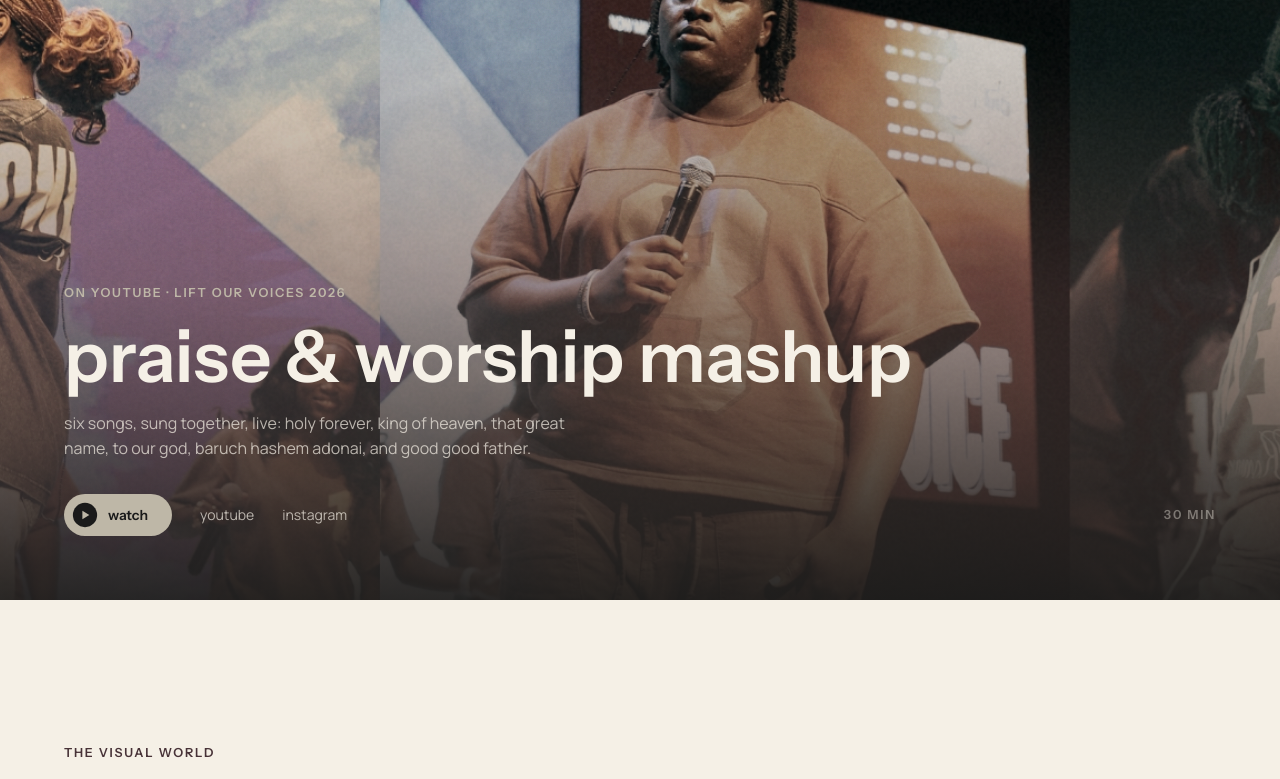
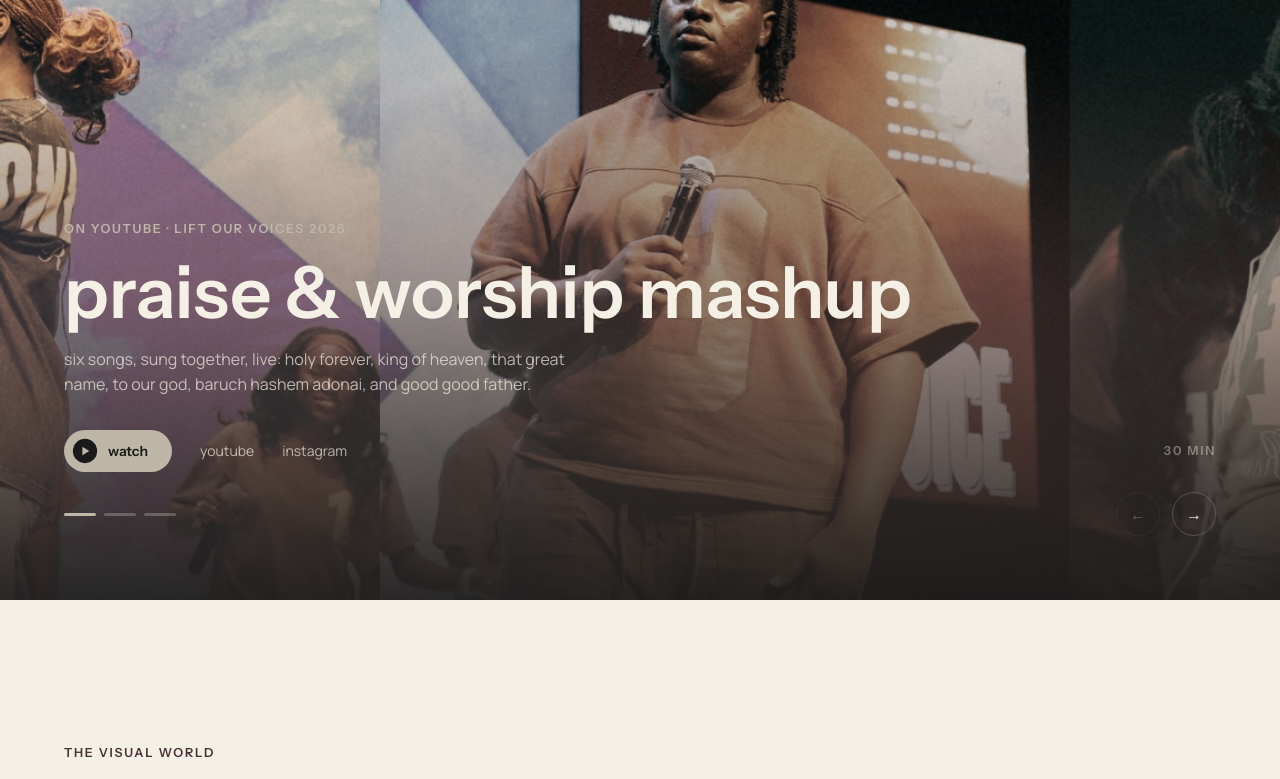
Before and after one commit to eayanwale/onevoice-website, a Next.js app: page / in a window 1280 px wide. Shown: the part 2304-3083 px from the top of the page. Built offline with nearby package versions, Linux system fonts and the light colour scheme.

Commit message:
feat: turn praise & worship section into a multi-slide carousel with placeholders

```diff
--- a/app/globals.css
+++ b/app/globals.css
@@ -26,6 +26,15 @@
 @layer utilities {
   .label-text {
     @apply font-display text-[12.5px] font-semibold uppercase tracking-label;
+  }
+
+  .no-scrollbar {
+    scrollbar-width: none;
+    -ms-overflow-style: none;
+  }
+
+  .no-scrollbar::-webkit-scrollbar {
+    display: none;
   }
 }
 
--- a/components/sections/LatestWork.tsx
+++ b/components/sections/LatestWork.tsx
@@ -1,16 +1,51 @@
+"use client";
+
+import { useRef, useState } from "react";
 import DuotonePhoto from "@/components/DuotonePhoto";
 
-const YOUTUBE_URL = "https://youtu.be/MdD71CNCSEw";
+type VideoSlideData = {
+  kind: "video";
+  label: string;
+  title: string;
+  description: string;
+  youtubeUrl: string;
+  cover: string;
+  objectPosition: string;
+  duration: string;
+};
 
-export default function LatestWork() {
+type PlaceholderSlideData = {
+  kind: "placeholder";
+  title: string;
+};
+
+type Slide = VideoSlideData | PlaceholderSlideData;
+
+const SLIDES: Slide[] = [
+  {
+    kind: "video",
+    label: "on youtube · lift our voices 2026",
+    title: "praise & worship mashup",
+    description:
+      "six songs, sung together, live: holy forever, king of heaven, that great name, to our god, baruch hashem adonai, and good good father.",
+    youtubeUrl: "https://youtu.be/MdD71CNCSEw",
+    cover: "/images/lov-youtube-cover.jpg",
+    objectPosition: "50% 40%",
+    duration: "30 min",
+  },
+  { kind: "placeholder", title: "next cover, coming soon" },
+  { kind: "placeholder", title: "next cover, coming soon" },
+];
+
+function VideoSlide({ slide }: { slide: VideoSlideData }) {
   return (
-    <section id="music" className="relative flex min-h-screen flex-col justify-end overflow-hidden bg-charcoal scroll-mt-16 sm:scroll-mt-[76px]">
+    <div className="relative flex h-full min-h-screen flex-col justify-end overflow-hidden">
       <div className="absolute inset-0 overflow-hidden">
         <DuotonePhoto
-          src="/images/lov-youtube-cover.jpg"
-          alt="One Voice — praise &amp; worship mashup, live at Lift Our Voices"
+          src={slide.cover}
+          alt={`One Voice — ${slide.title}`}
           parallax
-          objectPosition="50% 40%"
+          objectPosition={slide.objectPosition}
           className="absolute inset-x-0 -top-[25%] h-[150%] w-full"
         />
         <div
@@ -22,28 +57,23 @@ export default function LatestWork() {
         />
       </div>
 
-      <div className="relative z-10 w-full px-6 pb-14 pt-14 sm:px-10 sm:pb-16">
+      <div className="relative z-10 w-full px-6 pb-28 pt-14 sm:px-10 sm:pb-32">
         <div className="mx-auto flex max-w-6xl flex-col gap-4 sm:gap-5">
           <div data-reveal className="label-text text-warm-sage">
-            on youtube &middot; lift our voices 2026
+            {slide.label}
           </div>
           <h3
             data-reveal
             className="text-[32px] font-semibold leading-[0.95] text-off-white sm:text-[52px] lg:text-[72px]"
           >
-            praise &amp; worship mashup
+            {slide.title}
           </h3>
           <p data-reveal className="max-w-lg text-base leading-[1.6] text-off-white/70">
-            six songs, sung together, live: holy forever, king of heaven,
-            that great name, to our god, baruch hashem adonai, and good good
-            father.
+            {slide.description}
           </p>
-          <div
-            data-reveal
-            className="mt-3 flex flex-wrap items-center gap-7"
-          >
+          <div data-reveal className="mt-3 flex flex-wrap items-center gap-7">
             <a
-              href={YOUTUBE_URL}
+              href={slide.youtubeUrl}
               target="_blank"
               rel="noopener noreferrer"
               className="flex items-center gap-2.5 rounded-full bg-warm-sage py-2 pl-2 pr-6 font-display text-sm font-semibold text-charcoal transition-opacity duration-200 hover:opacity-70"
@@ -55,7 +85,7 @@ export default function LatestWork() {
               watch
             </a>
             <a
-              href={YOUTUBE_URL}
+              href={slide.youtubeUrl}
               target="_blank"
               rel="noopener noreferrer"
               className="text-sm text-off-white/70 transition-opacity duration-200 hover:opacity-70"
@@ -66,11 +96,113 @@ export default function LatestWork() {
               instagram
             </a>
             <span className="label-text ml-auto text-off-white/40">
-              30 min
+              {slide.duration}
             </span>
           </div>
         </div>
       </div>
+    </div>
+  );
+}
+
+function PlaceholderSlide({ slide }: { slide: PlaceholderSlideData }) {
+  return (
+    <div className="relative flex h-full min-h-screen flex-col items-center justify-center overflow-hidden bg-gradient-to-b from-charcoal via-deep-brown/30 to-charcoal px-6 text-center">
+      <div className="mb-7 h-14 w-px bg-warm-sage/40" />
+      <div data-reveal className="label-text mb-4 text-off-white/40">
+        more from one voice
+      </div>
+      <h3
+        data-reveal
+        className="max-w-sm text-[26px] font-semibold leading-[1.15] text-off-white/60 sm:text-[36px]"
+      >
+        {slide.title}
+      </h3>
+    </div>
+  );
+}
+
+export default function LatestWork() {
+  const trackRef = useRef<HTMLDivElement>(null);
+  const [index, setIndex] = useState(0);
+
+  const scrollToIndex = (i: number) => {
+    const track = trackRef.current;
+    if (!track) return;
+    const clamped = Math.max(0, Math.min(SLIDES.length - 1, i));
+    const reduced = window.matchMedia("(prefers-reduced-motion: reduce)").matches;
+    track.scrollTo({
+      left: clamped * track.clientWidth,
+      behavior: reduced ? "auto" : "smooth",
+    });
+  };
+
+  const handleScroll = () => {
+    const track = trackRef.current;
+    if (!track) return;
+    setIndex(Math.round(track.scrollLeft / track.clientWidth));
+  };
+
+  return (
+    <section
+      id="music"
+      className="relative bg-charcoal scroll-mt-16 sm:scroll-mt-[76px]"
+    >
+      <div
+        ref={trackRef}
+        onScroll={handleScroll}
+        className="no-scrollbar flex h-screen snap-x snap-mandatory overflow-x-auto"
+      >
+        {SLIDES.map((slide, i) => (
+          <div key={i} className="h-full w-full shrink-0 snap-start">
+            {slide.kind === "video" ? (
+              <VideoSlide slide={slide} />
+            ) : (
+              <PlaceholderSlide slide={slide} />
+            )}
+          </div>
+        ))}
+      </div>
+
+      {SLIDES.length > 1 && (
+        <div className="pointer-events-none absolute inset-x-0 bottom-14 z-10 px-6 sm:bottom-16 sm:px-10">
+          <div className="pointer-events-auto mx-auto flex w-full max-w-6xl items-center justify-between">
+            <div className="flex gap-2">
+              {SLIDES.map((_, i) => (
+                <button
+                  key={i}
+                  type="button"
+                  aria-label={`go to slide ${i + 1}`}
+                  onClick={() => scrollToIndex(i)}
+                  className={`h-[3px] w-8 rounded-full transition-colors duration-300 ${
+                    i === index ? "bg-warm-sage" : "bg-off-white/25"
+                  }`}
+                />
+              ))}
+            </div>
+            <div className="flex gap-3">
+              <button
+                type="button"
+                aria-label="previous slide"
+                onClick={() => scrollToIndex(index - 1)}
+                disabled={index === 0}
+                className="flex h-11 w-11 items-center justify-center rounded-full border border-off-white/20 text-off-white transition-opacity duration-200 hover:opacity-70 disabled:opacity-30"
+              >
+                &larr;
+              </button>
+              <button
+                type="button"
+                aria-label="next slide"
+                onClick={() => scrollToIndex(index + 1)}
+                disabled={index === SLIDES.length - 1}
+                className="flex h-11 w-11 items-center justify-center rounded-full border border-off-white/20 text-off-white transition-opacity duration-200 hover:opacity-70 disabled:opacity-30"
+              >
+                &rarr;
+              </button>
+            </div>
+          </div>
+        </div>
+      )}
     </section>
   );
 }
```
